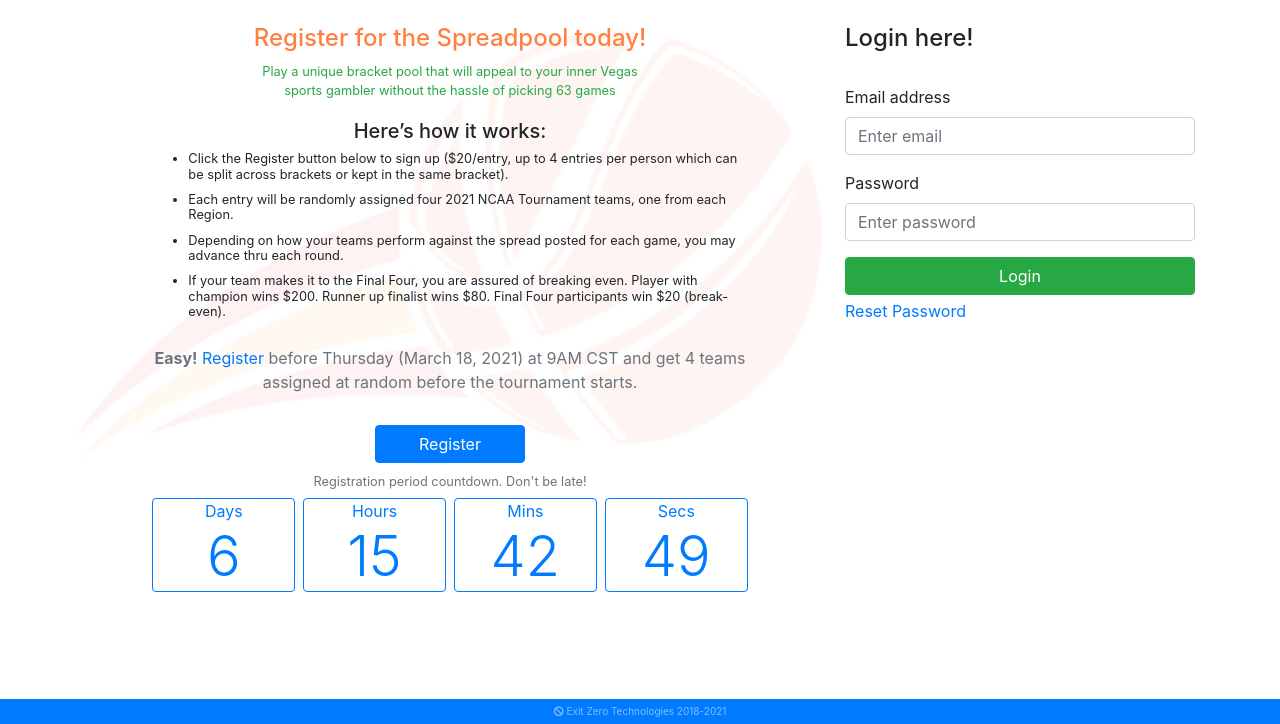
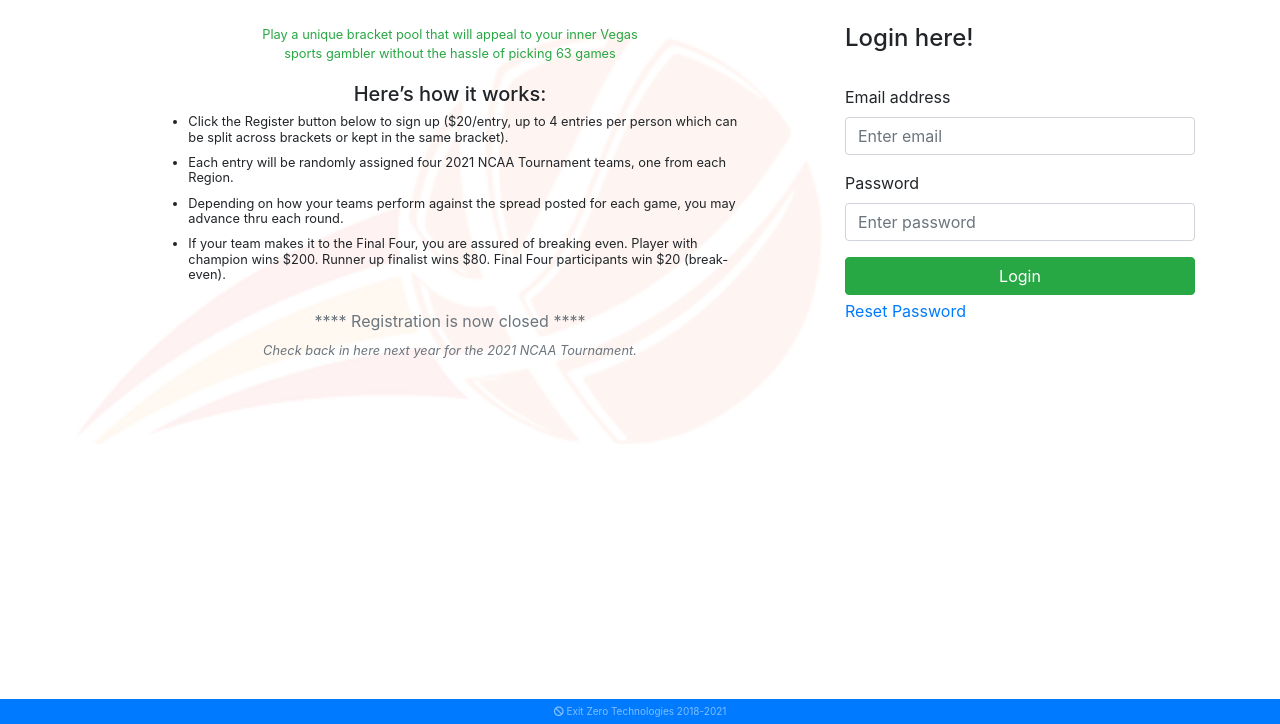
Before and after one commit to paulrmaurer1/spreadpool, a Django app: page /login/ in a window 1280 px wide. Shown: the part 76-800 px from the top of the page. Run offline with Django 3.2, Linux system fonts and the light colour scheme; parts of the project's set-up code (start-up, migrations or seed data) failed here and were passed over; some libraries are stand-ins or nearby versions.

Commit message:
post registration code changes

```diff
--- a/spreadpool/bracket/front-end/src/app/home/home.component.html
+++ b/spreadpool/bracket/front-end/src/app/home/home.component.html
@@ -2,8 +2,8 @@
 <br>
 
 <!-- UNCOMMENT THIS TO SHOW ROSTER ON HOME PAGE -->
-<app-roster *ngIf="roster" [loggedInUser] = "loggedInUser" [roster] = "roster"></app-roster>
+<!-- <app-roster *ngIf="roster" [loggedInUser] = "loggedInUser" [roster] = "roster"></app-roster> -->
 
 
 <!-- UNCOMMENT THIS TO SHOW STANDINGS ON HOME PAGE -->
-<!-- <app-standings-nav></app-standings-nav> -->
+<app-standings-nav></app-standings-nav>
--- a/spreadpool/bracket/front-end/src/app/profile-details/profile-details.component.html
+++ b/spreadpool/bracket/front-end/src/app/profile-details/profile-details.component.html
@@ -28,14 +28,14 @@
 					{{ player.paid ? 'YES - Thank you!' : 'Due($' + player.num_entries*20 + '.00)'  }}</div>
 			</div>
 			<!-- UNCOMMENT BELOW DURING REGISTRATION SO USERS CAN DELETE/EDIT THEIR PROFILE INFO -->
-			<div class = "row top10">
+<!-- 			<div class = "row top10">
 				<div class = "col-xs-auto">
 					<button class="btn btn-secondary custom m-2" (click)="openModal(template)">Delete</button>
 				</div>
 				<div class = "col-xs-auto">
 					<button class="btn btn-primary custom m-2" (click)="openProfileModal()">Edit</button>
 				</div>
-			</div>
+			</div> -->
 
 		</div>
 		<div *ngIf = "!player.paid"
--- a/spreadpool/templates/registration/login.html
+++ b/spreadpool/templates/registration/login.html
@@ -8,7 +8,7 @@
 	<div class = "col-12 col-md text-center reg-block"
 	style = "background-image: url({% static 'images/spreadpool_25opacity_bk4.png' %});
 	background-size: 100% auto; background-repeat: no-repeat;">
-		<h4 class="reg-headline">Register for the Spreadpool today!</h4>
+		<!-- <h4 class="reg-headline">Register for the Spreadpool today!</h4> -->
 		<!-- <br> -->
 		<div class = "row mb-1">
 			<div class = "col d-none d-md-block"></div>
@@ -30,24 +30,24 @@
 					<li>If your team makes it to the Final Four, you are assured of breaking even. Player with champion wins $200. Runner up finalist wins $80. Final Four participants win $20 (break-even).</li>
 				</ul>
 				<!-- UNCOMMENT THIS DURING REGISTRATION PERIOD -->
-				<h5 class="pt-2"><small class="text-muted"><strong>Easy!</strong> <a href="{% url 'bracket:signup' %}">Register</a> before Thursday (March 18, 2021) at 9AM CST and get 4 teams assigned at random before the tournament starts.</small></h5>
+	<!-- 			<h5 class="pt-2"><small class="text-muted"><strong>Easy!</strong> <a href="{% url 'bracket:signup' %}">Register</a> before Thursday (March 18, 2021) at 9AM CST and get 4 teams assigned at random before the tournament starts.</small></h5> -->
 
 				<!-- UNCOMMENT THIS AFTER REGISTRATION PERIOD -->
- <!-- 				<h5 class="pt-2"><small class="text-muted">**** Registration is now closed ****</small></h5>
+ 				<h5 class="pt-2"><small class="text-muted">**** Registration is now closed ****</small></h5>
 				<h6><em><small class="text-muted">Check back in here next year for the 2021 NCAA Tournament.</small></em></h6>
 				<br>
-				<br> -->
+				<br>
 				<br>
 
 				<!-- UNCOMMENT THIS DURING REGISTRATION PERIOD -->
-				<form action = "{% url 'bracket:signup' %}">
+<!-- 				<form action = "{% url 'bracket:signup' %}">
 					<button class="btn btn-primary custom" type="submit">Register</button>
 				</form>
 
-				<h6 class="mt-2 mb-1"><small class="text-muted">Registration period countdown. Don't be late!</small></h6>
+				<h6 class="mt-2 mb-1"><small class="text-muted">Registration period countdown. Don't be late!</small></h6> -->
 
 				<!-- Display the countdown timer in an element -->
-				<p id="timer" class="m-0 text-primary h2"></p>
+				<!-- <p id="timer" class="m-0 text-primary h2"></p>
 				<div class = "d-flex flex-row">
 					<div class = "col col-2-md text-center border border-primary text-primary rounded p-0 m-1">
 						<p class="mb-0">Days</p>
@@ -101,7 +101,7 @@
 					    document.getElementById("timer").innerHTML = "SPREADPOOL TIME!";
 					  }
 					}, 1000);
-				</script>
+				</script> -->
 			</div>
 			<div class = "col"></div>
 		</div>
```
Also changed, not shown: spreadpool/bracket/front-end/src/app/team-details/team-details.component.html (+4 -4 lines).
